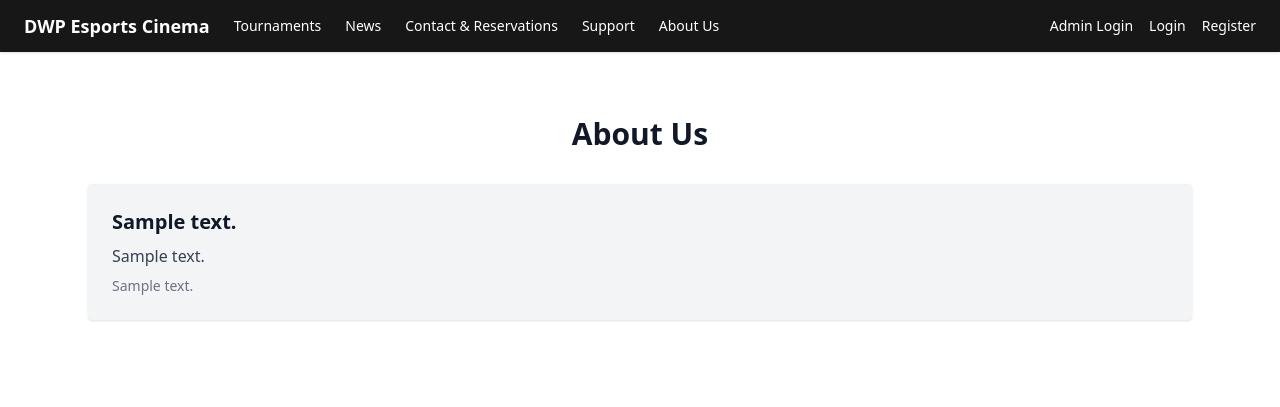
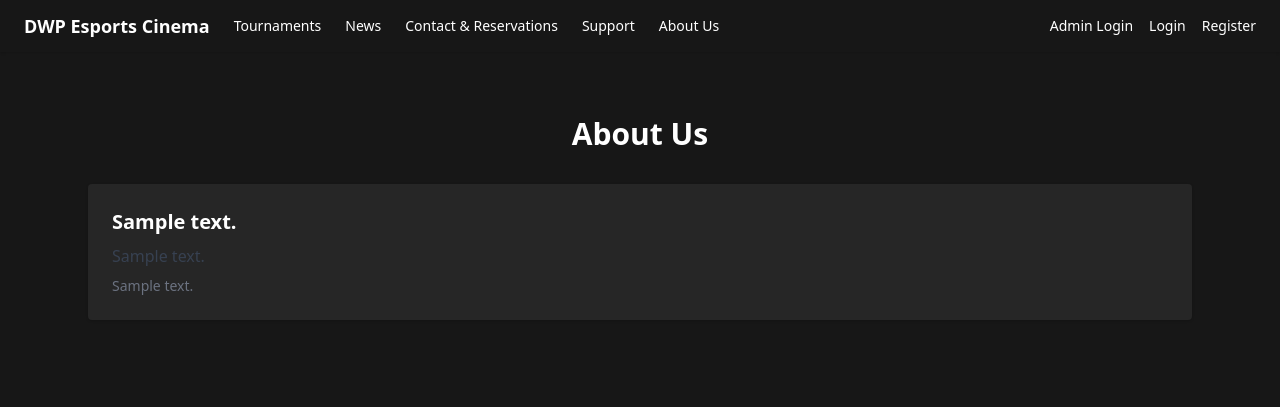
Before and after one commit to Sinyedu/dwpcinema-2025, a PHP site: page /aboutus.php in a window 1280 px wide. Shown: the top 407 px of the page. Run offline with PHP 8.4, Linux system fonts and the light colour scheme; tables that the repository leaves empty hold one stand-in row (values such as "Sample post"); data that the repository does not hold is empty; a stand-in replaces the project's code that opens the database connection; some libraries are stand-ins or nearby versions.

Commit message:
FEAT: more bg changes

```diff
--- a/aboutus.php
+++ b/aboutus.php
@@ -17,12 +17,12 @@ $aboutItems = $ctrl->getAll();
     <script src="https://cdn.tailwindcss.com"></script>
 </head>
 
-<body class="bg-white text-gray-900">
+<body class="bg-neutral-900 text-white">
     <?php include __DIR__ . '/includes/navbar.php'; ?>
     <main class="max-w-6xl mx-auto px-6 py-16">
         <h1 class="text-3xl font-bold mb-8 text-center">About Us</h1>
         <?php foreach ($aboutItems as $item): ?>
-            <section class="bg-gray-100 p-6 rounded shadow mb-6">
+            <section class="bg-neutral-800 p-6 rounded shadow mb-6">
                 <h2 class="text-xl font-semibold mb-2"><?= htmlspecialchars($item['aboutTitle']) ?></h2>
                 <p class="text-gray-700 mb-2"><?= nl2br(htmlspecialchars($item['aboutContent'])) ?></p>
                 <?php if ($item['aboutFooter']): ?>
--- a/support.php
+++ b/support.php
@@ -146,8 +146,8 @@ $messages = $activeTicketID ? $ctrl->getMessages($activeTicketID) : [];
 
         <?php if ($activeTicketID): ?>
             <section>
-                <h2 class="text-xl font-semibold mb-3">Messages</h2>
-                <div id="messageBox" class="bg-white p-4 rounded shadow h-64 overflow-y-auto mb-4">
+                <h2 class="text-xl text-white font-semibold mb-3">Messages</h2>
+                <div id="messageBox" class="bg-neutral-800 p-4 rounded shadow h-64 overflow-y-auto mb-4">
                     <?php foreach ($messages as $msg): ?>
                         <div class="<?= $msg['senderRole'] === 'admin' ? 'text-red-600' : 'text-blue-600' ?> mb-2">
                             <strong><?= htmlspecialchars($msg['senderRole']) ?>:</strong> <?= htmlspecialchars($msg['message']) ?>
@@ -157,7 +157,7 @@ $messages = $activeTicketID ? $ctrl->getMessages($activeTicketID) : [];
                 </div>
 
                 <form id="replyForm">
-                    <textarea id="newMessage" rows="3" class="w-full p-2 border rounded mb-2" placeholder="Type your message..." required></textarea>
+                    <textarea id="newMessage" rows="3" class="w-full bg-neutral-800 p-2 rounded mb-2 text-white" placeholder="Type your message..." required></textarea>
                     <button type="submit" class="bg-green-600 text-white px-4 py-2 rounded hover:bg-green-700">Send</button>
                 </form>
             </section>
```
